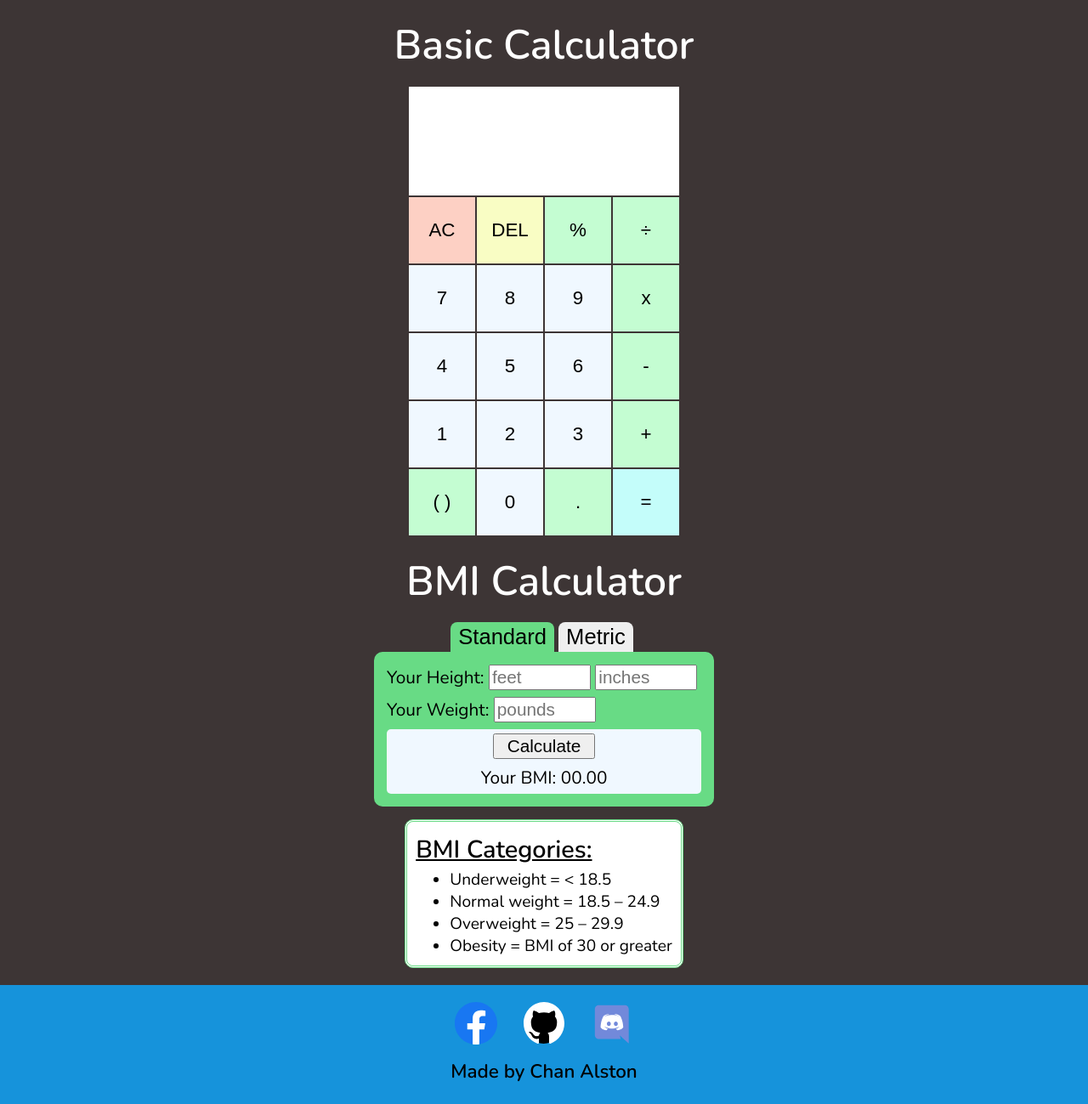
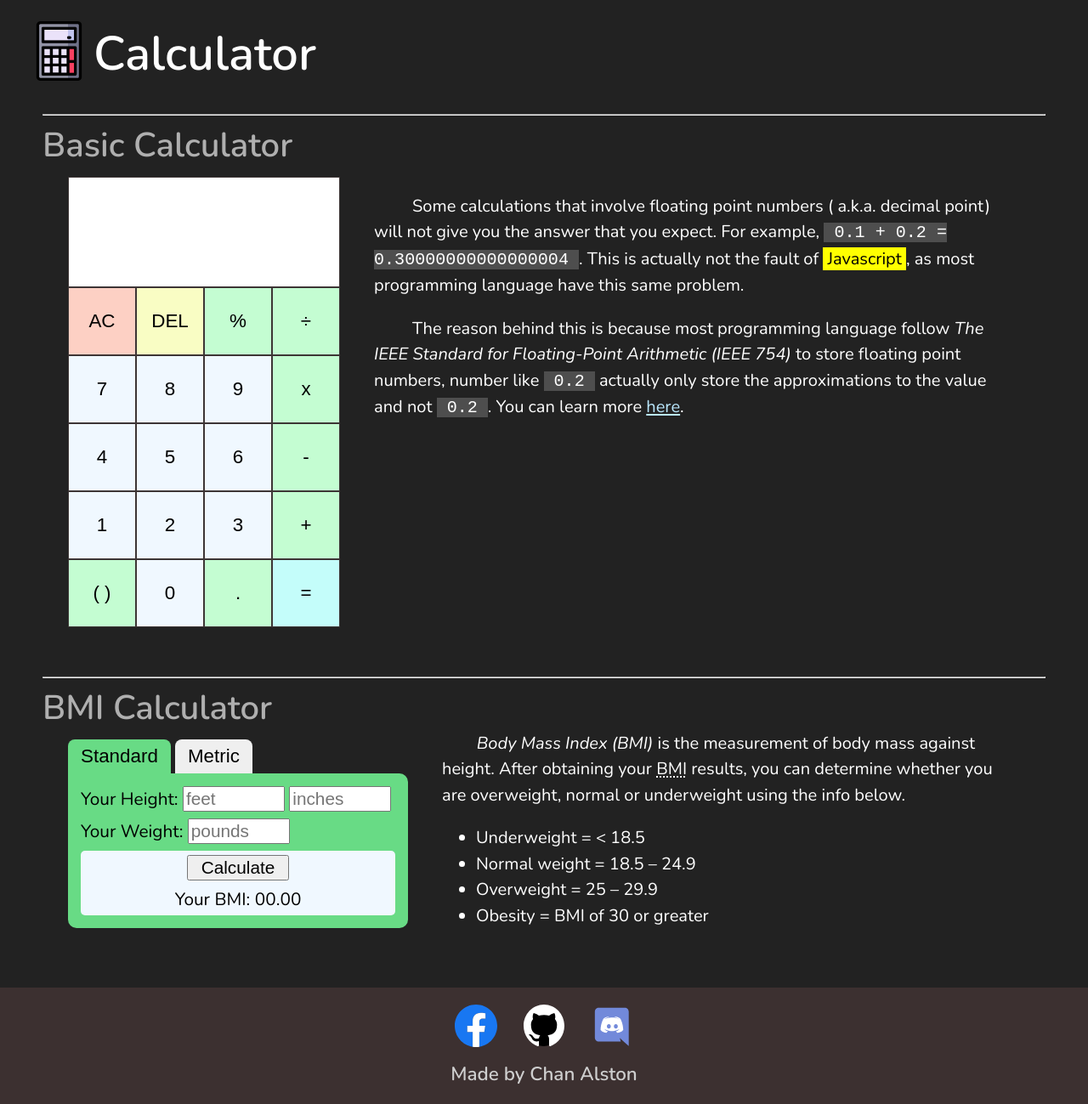
Before and after one commit to AlstonChan/Calculator, a plain HTML site: page index.html in a window 1280 px wide. Shown: the whole page at 85% size. Drawn offline with nearby package versions, Linux system fonts and the light colour scheme; a script that the page names is missing.

Commit message:
Update UI
another @media query needed at around 500px and add night/light mode next

```diff
--- a/index.html
+++ b/index.html
@@ -1,27 +1,63 @@
 <!DOCTYPE html>
-<html lang="en">
+<html lang="en" dir="ltr">
   <head>
+    <!-- Meta Tag -->
+    <title>Basic Calculator</title>
     <meta charset="UTF-8" />
     <meta http-equiv="X-UA-Compatible" content="IE=edge" />
     <meta name="viewport" content="width=device-width, initial-scale=1.0" />
+    <meta name="author" content="Chan Alston" />
+    <meta name="title" content="Basic Calculator" />
+    <meta
+      name="description"
+      content="Basic Calculator using html5, css3 and vanilla javascript"
+    />
+    <link rel="icon" href="public/favicon.ico" type="image/x-icon" />
 
+    <!-- Styling Link -->
+    <link rel="stylesheet" href="styles/global.css" />
     <link rel="stylesheet" href="styles/calc.css" />
     <link rel="stylesheet" href="styles/bmi.css" />
     <link rel="stylesheet" href="styles/footer.css" />
+
+    <!-- Google Fonts-->
     <link rel="preconnect" href="https://fonts.googleapis.com" />
     <link rel="preconnect" href="https://fonts.gstatic.com" crossorigin />
     <link
       href="https://fonts.googleapis.com/css2?family=Nunito:ital,wght@0,400;0,600;1,400;1,600&display=swap"
       rel="stylesheet"
     />
+
+    <!-- Script Tags-->
     <script defer src="scripts/calc.js"></script>
     <script defer src="scripts/bmi.js"></script>
     <script defer src="scripts/footer.js"></script>
-    <title>Calculator</title>
+
+    <!-- Math.js cdn -->
+    <script
+      src="https://pagecdn.io/lib/mathjs/9.4.4/math.js"
+      type="text/javascript"
+    ></script>
   </head>
   <body>
-    <section>
-      <h1>Basic Calculator</h1>
+    <!-- Header -->
+    <header>
+      <div class="main-headings-container">
+        <div class="main-headings-img-container">
+          <img class="main-headings-img" src="./public/favicon.ico" alt="" />
+        </div>
+        <h1 class="main-headings">Calculator</h1>
+      </div>
+    </header>
+
+    <!-- Main Content -->
+    <main>
+      <hr />
+
+      <!-- Basic Calculator Section -->
+      <section class="flex-col basic-calc">
+        <h2 class="sub-headings">Basic Calculator</h2>
+        <div class="cont-info-seperator">
           <div class="container">
             <div id="output">
               <div class="display-proc-container">
@@ -29,6 +65,8 @@
               </div>
               <p id="display-ans"></p>
             </div>
+
+            <!-- Basic Calculator Button -->
             <div id="btn-container">
               <button data-all-clear>AC</button>
               <button data-delete>DEL</button>
@@ -56,9 +94,47 @@
               <button data-equal>=</button>
             </div>
           </div>
+
+          <!-- Basic Calculator info Section -->
+          <article class="calculator-info-container">
+            <div>
+              <p class="calculator-p">
+                Some calculations that involve floating point numbers ( a.k.a.
+                decimal point) will not give you the answer that you expect. For
+                example,
+                <samp>&nbsp;0.1 + 0.2 = 0.30000000000000004&nbsp;</samp>. This
+                is actually not the fault of
+                <mark>&nbsp;Javascript&nbsp;</mark>, as most programming
+                language have this same problem.
+              </p>
+              <p class="calculator-p">
+                The reason behind this is because most programming language
+                follow
+                <dfn
+                  >The IEEE Standard for Floating-Point Arithmetic
+                  <abbr>(IEEE 754)</abbr>
+                </dfn>
+                to store floating point numbers, number like
+                <samp>&nbsp;0.2&nbsp;</samp> actually only store the
+                approximations to the value and not
+                <samp>&nbsp;0.2&nbsp;</samp>. You can learn more
+                <a
+                  class="calculator-p-link"
+                  href="https://stackoverflow.com/questions/588004/is-floating-point-math-broken"
+                  >here</a
+                >.
+              </p>
+            </div>
+          </article>
+        </div>
       </section>
-    <section>
-      <h1>BMI Calculator</h1>
+
+      <hr />
+
+      <!-- BMI calculator section -->
+      <section class="flex-col bmi-calc">
+        <h2 class="sub-headings">BMI Calculator</h2>
+        <div class="cont-info-seperator">
           <div class="container">
             <div class="bmi-btn-container">
               <button id="bmiStandard" class="activeBtn">Standard</button>
@@ -82,7 +158,12 @@
                 <br />
 
                 <label for="bmiHeight">Your Weight:</label>
-            <input type="text" id="bmiWeight" placeholder="pounds" required />
+                <input
+                  type="text"
+                  id="bmiWeight"
+                  placeholder="pounds"
+                  required
+                />
                 <div class="bmi-ans">
                   <input type="submit" value="Calculate" />
                   <label>
@@ -93,17 +174,30 @@
                 </div>
               </form>
             </div>
-        <article class="bmiCategories">
-          <h2><u> BMI Categories:</u></h2>
-          <ul>
+          </div>
+          <!-- BMI Calculator info Section -->
+          <article class="bmi-info-container">
+            <div>
+              <p class="calculator-p">
+                <dfn>Body Mass Index <abbr>(BMI)</abbr></dfn> is the measurement
+                of body mass against height. After obtaining your
+                <abbr title="Body Mass Index">BMI</abbr> results, you can
+                determine whether you are overweight, normal or underweight
+                using the info below.
+              </p>
+              <ul class="calculator-p-list">
                 <li>Underweight = &lt; 18.5</li>
                 <li>Normal weight = 18.5 – 24.9</li>
                 <li>Overweight = 25 – 29.9</li>
                 <li>Obesity = BMI of 30 or greater</li>
               </ul>
+            </div>
           </article>
         </div>
       </section>
+    </main>
+
+    <!-- Footer -->
     <footer>
       <div class="iconGroup">
         <a
@@ -111,7 +205,7 @@
           rel="noreferrer nofollow"
         >
           <img
-            src="./Public/Facebook.svg"
+            src="./public/Facebook.svg"
             width="50px"
             height="50px"
             alt="Facebook Icon"
@@ -119,7 +213,7 @@
         </a>
         <a href="https://github.com/AlstonChan" rel="noreferrer nofollow">
           <img
-            src="./Public/Github.svg"
+            src="./public/Github.svg"
             width="50px"
             height="50px"
             alt="Github Icon"
@@ -127,7 +221,7 @@
         </a>
         <button id="discord-modal-btn" type="button">
           <img
-            src="./Public/Discord.svg"
+            src="./public/Discord.svg"
             width="50px"
             height="50px"
             alt="Discord Icon"
--- a/styles/bmi.css
+++ b/styles/bmi.css
@@ -6,11 +6,13 @@
 #bmiStandard,
 #bmiMetric {
   border-radius: 8px 8px 0 0;
-  padding: 3px 9px;
+  padding: 3px 15px;
   margin-right: 5px;
   border: none;
-  font-size: 1.6rem;
+  font-size: 1.4rem;
   cursor: pointer;
+  height: 40px;
+  transition: background-color 300ms ease;
 }
 
 .activeBtn {
@@ -21,7 +23,7 @@
 .bmi-main {
   min-width: 400px;
   background-color: rgb(104, 219, 133);
-  border-radius: 10px;
+  border-radius: 0 10px 10px 10px;
   padding: 15px;
   font-size: 1.3rem;
 }
@@ -65,20 +67,14 @@ input {
   display: none;
 }
 
-.bmiCategories {
-  background-color: #fff;
-  margin: 15px 0 0 0;
-  padding: 10px;
-  border-radius: 10px;
-  font-size: larger;
-  border: rgb(104, 219, 133) double 3px;
+.bmi-info-container {
+  margin: -30px 30px 0 40px;
+  text-indent: 6%;
+  line-height: 1.9rem;
 }
 
-.bmiCategories > h2 {
-  margin: 3px 0 0 0;
+@media screen and (max-width: 900px) {
+  .bmi-info-container {
+    margin: -30px 0 0 0;
+  }
 }
-
-.bmiCategories > ul {
-  margin: 3px 0 0 0;
-  font-size: 1.2rem;
-}
--- a/styles/calc.css
+++ b/styles/calc.css
@@ -1,38 +1,4 @@
-*,
-*::after,
-*::before {
-  box-sizing: border-box;
-}
-
-html,
-body {
-  padding: 0;
-  margin: 0;
-  font-family: "Nunito", sans-serif;
-}
-
-html {
-  background-color: #1693db;
-}
-
-body {
-  background-color: #3d3535;
-}
-
-h1 {
-  color: #fff;
-  font-size: 3rem;
-  text-align: center;
-  margin-bottom: 15px;
-  margin-top: 0;
-  padding-top: 20px;
-}
-.container {
-  display: flex;
-  flex-direction: column;
-  align-items: center;
-}
-
+/* calc.js */
 #output {
   height: 130px;
   width: 320px;
@@ -59,12 +25,6 @@ h1 {
   font-size: 1.3rem;
 }
 
-@keyframes blink {
-  to {
-    opacity: 0;
-  }
-}
-
 #display-ans {
   margin: 0 5px;
   font-size: 1.7rem;
@@ -86,6 +46,7 @@ h1 {
   cursor: pointer;
 }
 
+/* button className */
 #btn-container > button[data-all-clear] {
   background-color: #fdd0c4;
 }
@@ -106,6 +67,7 @@ h1 {
   background-color: #ebc4fd;
 } */
 
+/* button onclick className */
 #btn-container > .clicked-clear {
   background-color: #fca48c !important;
 }
@@ -129,3 +91,16 @@ h1 {
 /* #btn-container > .clicked-navigate {
   background-color: #ce6efa !important;
 } */
+
+/* Calculator info Styling */
+.calculator-info-container {
+  margin: 0 40px 50px 40px;
+  text-indent: 6%;
+  line-height: 1.9rem;
+}
+
+@media screen and (max-width: 900px) {
+  .calculator-info-container {
+    margin: 0 0 50px 0;
+  }
+}
--- a/styles/footer.css
+++ b/styles/footer.css
@@ -1,5 +1,5 @@
 footer {
-  background-color: #1693db;
+  background-color: #3c3030;
   padding: 8px 0;
   display: flex;
   flex-direction: column;
@@ -34,6 +34,7 @@ footer > p {
   font-size: 1.4rem;
   font-weight: 600;
   text-align: center;
+  color: rgb(206, 206, 206);
 }
 
 .modal {
--- /dev/null
+++ b/styles/global.css
@@ -0,0 +1,131 @@
+/* Global Css */
+*,
+*::after,
+*::before {
+  box-sizing: border-box;
+}
+
+html,
+body {
+  padding: 0;
+  margin: 0;
+  font-family: "Nunito", sans-serif;
+}
+
+html {
+  background-color: #222;
+}
+
+header {
+  padding: 20px 30px;
+  max-width: 1400px;
+  margin: 0 auto;
+}
+
+main {
+  padding: 0 50px;
+  max-width: 1400px;
+  margin: 0 auto;
+}
+
+.cont-info-seperator {
+  display: flex;
+}
+
+.main-headings-container {
+  display: flex;
+  cursor: pointer;
+}
+
+.main-headings {
+  color: #fff;
+  font-size: 3.5rem;
+  text-align: center;
+  margin: 0;
+  align-self: center;
+}
+
+.main-headings-img-container {
+  max-width: 80px;
+}
+
+.main-headings-img {
+  width: 100%;
+}
+
+.sub-headings {
+  color: rgb(175, 175, 175);
+  margin: 0;
+  font-size: 2.5rem;
+  margin: 0 0 10px 0;
+}
+
+.container {
+  display: flex;
+  flex-direction: column;
+  align-items: flex-start;
+  align-self: center;
+  justify-self: center;
+  margin: 0 0 50px 30px;
+}
+
+samp {
+  background-color: rgb(78, 78, 78);
+}
+
+.calculator-p {
+  font-size: 1.255rem;
+  color: #fff;
+}
+
+.calculator-p-list {
+  text-indent: 0;
+  font-size: 1.255rem;
+  color: #fff;
+}
+
+.calculator-p-link {
+  color: rgb(187, 233, 255);
+  transition: color 200ms ease-in-out;
+}
+
+.calculator-p-link:hover {
+  color: rgb(100, 233, 255);
+}
+
+@media screen and (max-width: 1150px) {
+  .calculator-p {
+    font-size: 1rem;
+  }
+
+  .calculator-p-list {
+    font-size: 1rem;
+  }
+}
+
+@media screen and (max-width: 900px) {
+  .cont-info-seperator {
+    flex-direction: column;
+  }
+}
+
+@media screen and (max-width: 580px) {
+  header {
+    padding: 15px 20px 0 20px;
+  }
+  main {
+    padding: 0 30px;
+  }
+  .main-headings {
+    font-size: 2.5rem;
+  }
+  .main-headings-img-container {
+    max-width: 60px;
+  }
+  .sub-headings {
+    font-size: 1.5rem;
+  }
+  .container {
+    margin: 0 0 50px 0;
+  }
+}
```
Also changed, not shown: scripts/calc.js (+8 -3 lines), README.md, public/favicon.ico (added), public/preview.jpg. Lines whose indentation alone changed are shown as unchanged.
